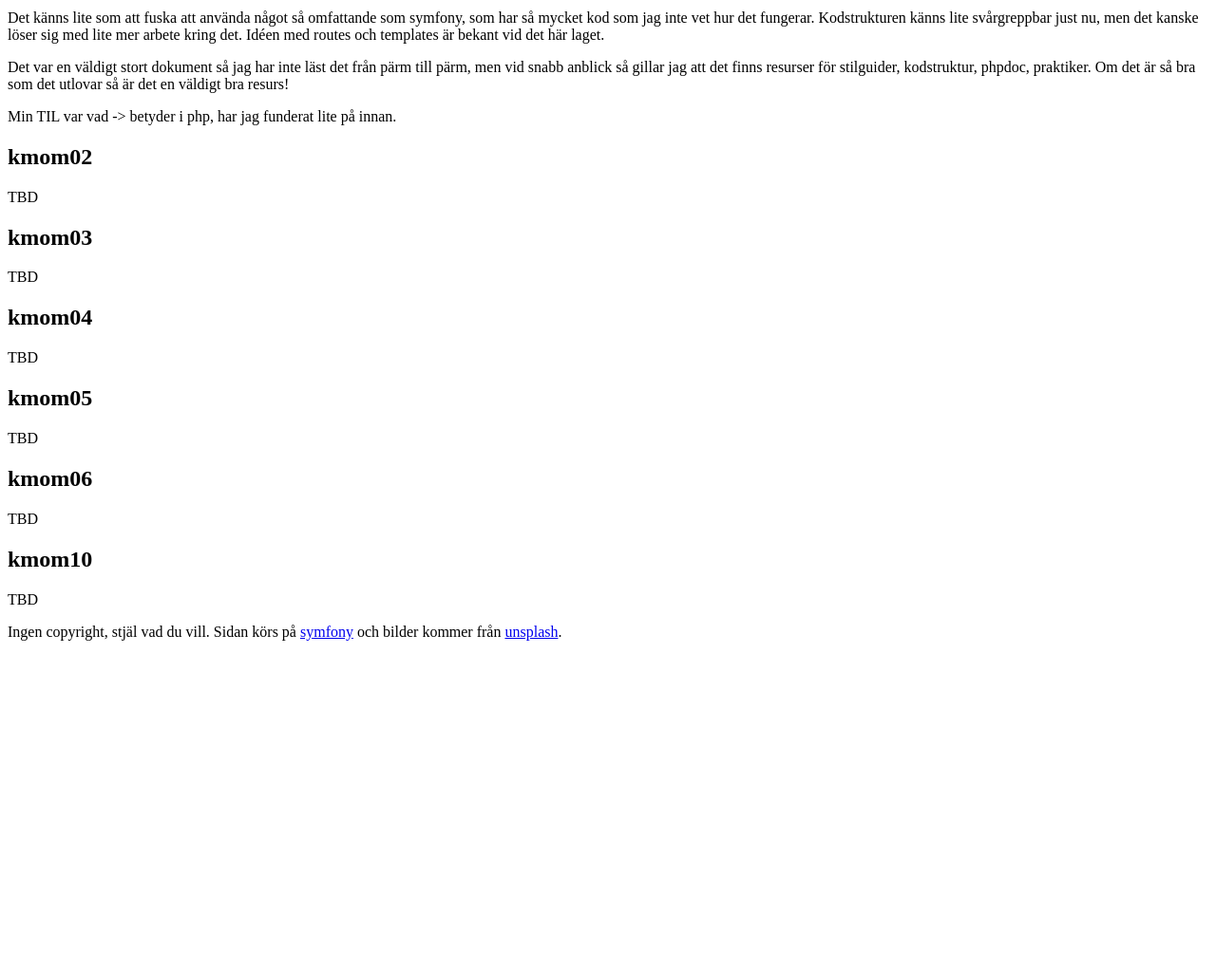
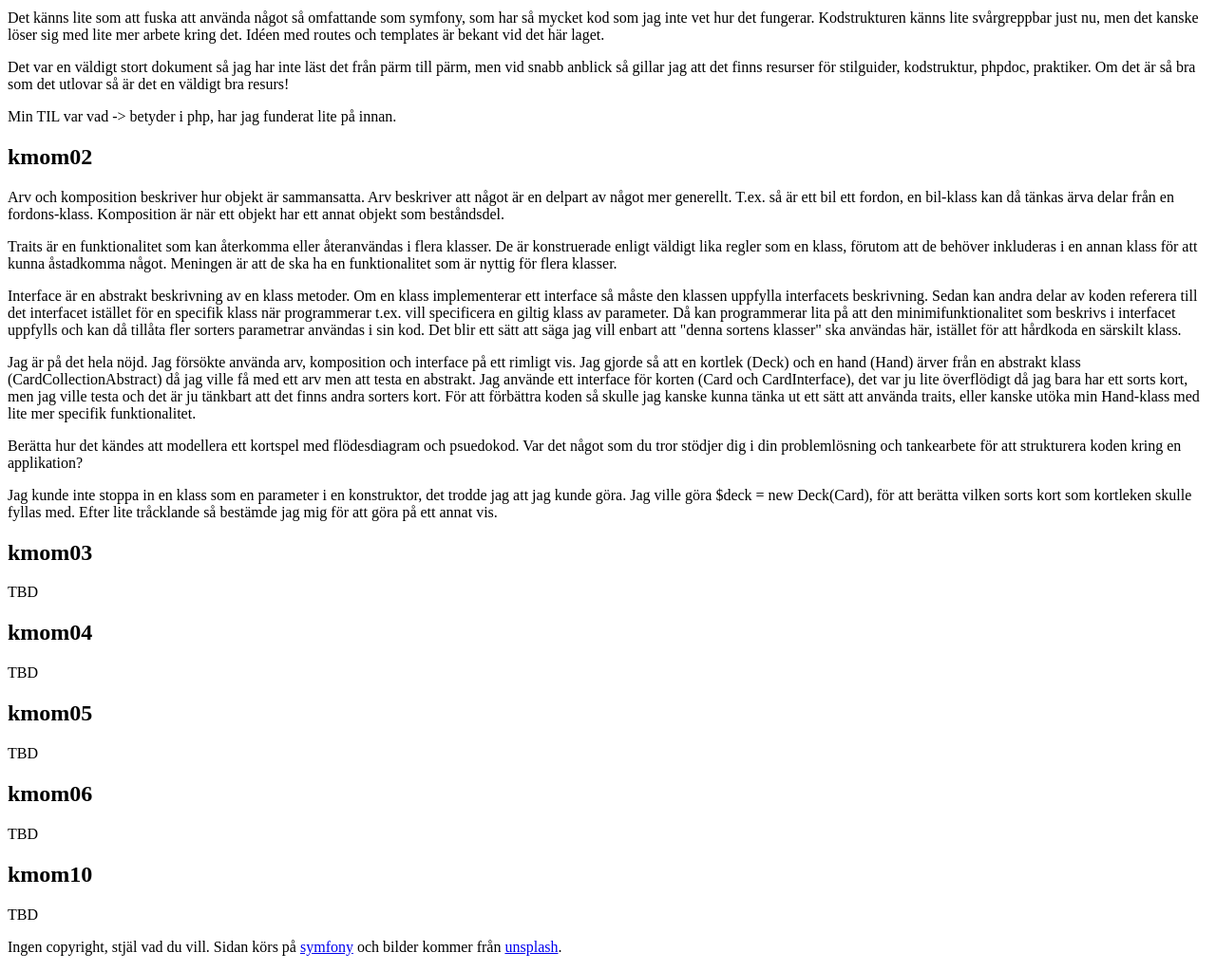
Before and after one commit to missivaeak/mvc-report, a Symfony app: template templates/pages/report.html.twig in a window 1280 px wide. Shown: the part 239-1262 px from the top of the page at 95% size. Before the commit the page ends 914 px from the top, so only its background shows below. Run offline with Twig, Linux system fonts and the light colour scheme; the template is opened without the code that fills it, so the values that code supplies are empty; some libraries are stand-ins or nearby versions.

Commit message:
Redovisningstext 90% klar

```diff
--- a/templates/pages/report.html.twig
+++ b/templates/pages/report.html.twig
@@ -13,23 +13,47 @@
         <a href="#kmom10">kmom10</a>
     </nav>
     <p>Redovisningstexter för samtliga kursmoment.</p>
+    <section>
         <h2 id="kmom01">kmom01</h2>
         <p>Min tidigare erfarenheter med objektorientering är enbart oopython-kursen som vi precis gick på programmet.</p>
         <p>Det känns som att det är väldigt likt pythons klasser och objekt hittills. Relationen mellan klass och objekt samt hur konstruktorer och instanser fungerar känn som kärnan i idéen. Jag gillade konstruktionen med en autoloader.</p>
         <p>Det känns lite som att fuska att använda något så omfattande som symfony, som har så mycket kod som jag inte vet hur det fungerar. Kodstrukturen känns lite svårgreppbar just nu, men det kanske löser sig med lite mer arbete kring det. Idéen med routes och templates är bekant vid det här laget.</p>
         <p>Det var en väldigt stort dokument så jag har inte läst det från pärm till pärm, men vid snabb anblick så gillar jag att det finns resurser för stilguider, kodstruktur, phpdoc, praktiker. Om det är så bra som det utlovar så är det en väldigt bra resurs!</p>
         <p>Min TIL var vad -> betyder i php, har jag funderat lite på innan.</p>
+    </section>
+    <section>
+        <h2 id="kmom02">kmom02</h2>
 
-    <h2 id="kmom02">kmom02</h2>
-    <p>TBD</p>
+        <p>Arv och komposition beskriver hur objekt är sammansatta. Arv beskriver att något är en delpart av något mer generellt. T.ex. så är ett bil ett fordon, en bil-klass kan då tänkas ärva delar från en fordons-klass. Komposition är när ett objekt har ett annat objekt som beståndsdel.</p>
+
+        <p>Traits är en funktionalitet som kan återkomma eller återanvändas i flera klasser. De är konstruerade enligt väldigt lika regler som en klass, förutom att de behöver inkluderas i en annan klass för att kunna åstadkomma något. Meningen är att de ska ha en funktionalitet som är nyttig för flera klasser.<p>
+
+        <p>Interface är en abstrakt beskrivning av en klass metoder. Om en klass implementerar ett interface så måste den klassen uppfylla interfacets beskrivning. Sedan kan andra delar av koden referera till det interfacet istället för en specifik klass när programmerar t.ex. vill specificera en giltig klass av parameter. Då kan programmerar lita på att den minimifunktionalitet som beskrivs i interfacet uppfylls och kan då tillåta fler sorters parametrar användas i sin kod. Det blir ett sätt att säga jag vill enbart att "denna sortens klasser" ska användas här, istället för att hårdkoda en särskilt klass.</p>
+
+        <p>Jag är på det hela nöjd. Jag försökte använda arv, komposition och interface på ett rimligt vis. Jag gjorde så att en kortlek (Deck) och en hand (Hand) ärver från en abstrakt klass (CardCollectionAbstract) då jag ville få med ett arv men att testa en abstrakt. Jag använde ett interface för korten (Card och CardInterface), det var ju lite överflödigt då jag bara har ett sorts kort, men jag ville testa och det är ju tänkbart att det finns andra sorters kort. För att förbättra koden så skulle jag kanske kunna tänka ut ett sätt att använda traits, eller kanske utöka min Hand-klass med lite mer specifik funktionalitet.</p>
+
+        <p>Berätta hur det kändes att modellera ett kortspel med flödesdiagram och psuedokod. Var det något som du tror stödjer dig i din problemlösning och tankearbete för att strukturera koden kring en applikation?</p>
+
+        <p>Jag kunde inte stoppa in en klass som en parameter i en konstruktor, det trodde jag att jag kunde göra. Jag ville göra $deck = new Deck(Card), för att berätta vilken sorts kort som kortleken skulle fyllas med. Efter lite tråcklande så bestämde jag mig för att göra på ett annat vis.</p>
+    </section>
+    <section>
     <h2 id="kmom03">kmom03</h2>
     <p>TBD</p>
+    </section>
+    <section>
     <h2 id="kmom04">kmom04</h2>
     <p>TBD</p>
+    </section>
+    <section>
     <h2 id="kmom05">kmom05</h2>
     <p>TBD</p>
+    </section>
+    <section>
     <h2 id="kmom06">kmom06</h2>
     <p>TBD</p>
+    </section>
+    <section>
     <h2 id="kmom10">kmom10</h2>
     <p>TBD</p>
+    </section>
 {% endblock %}
```
Also changed, not shown: src/Controller/ApiController.php (+5 -12 lines), src/Controller/Kmom02Controller.php (+5 -7 lines), 1 other file. Lines whose indentation alone changed are shown as unchanged.
